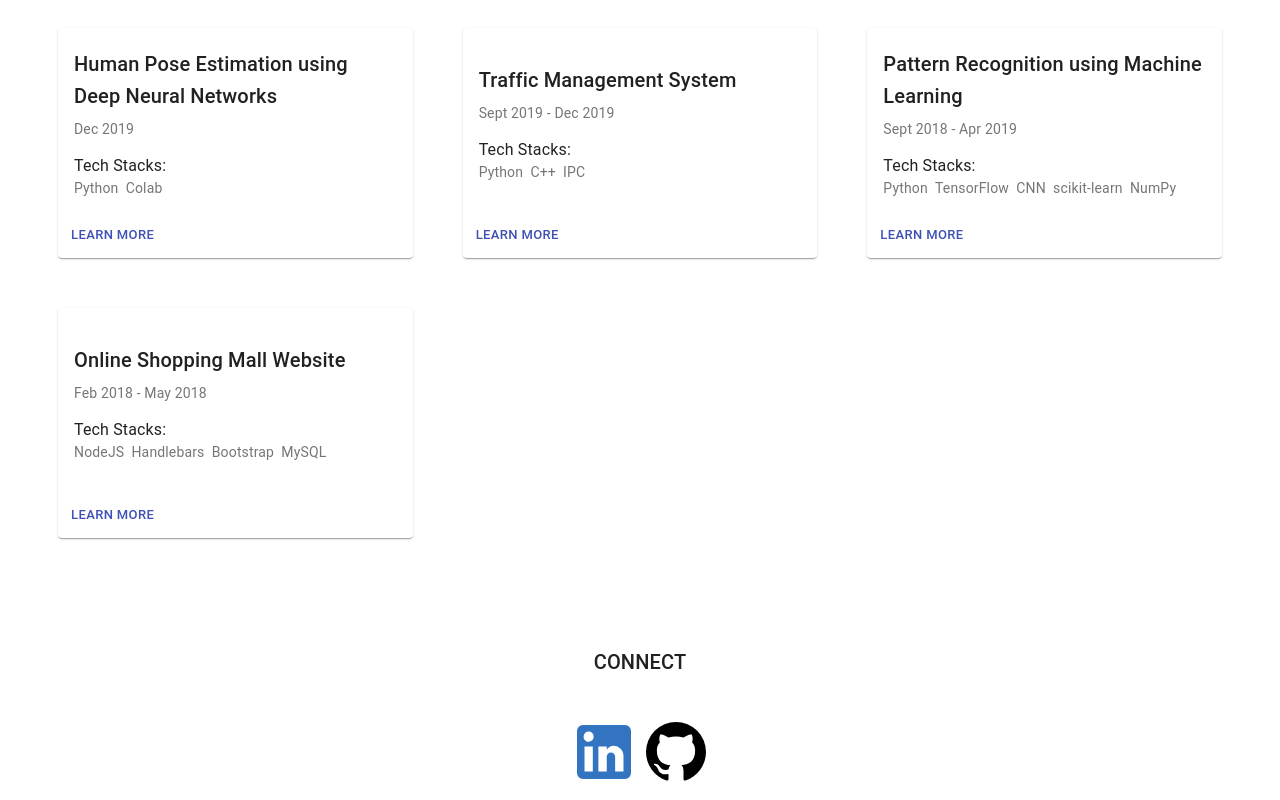
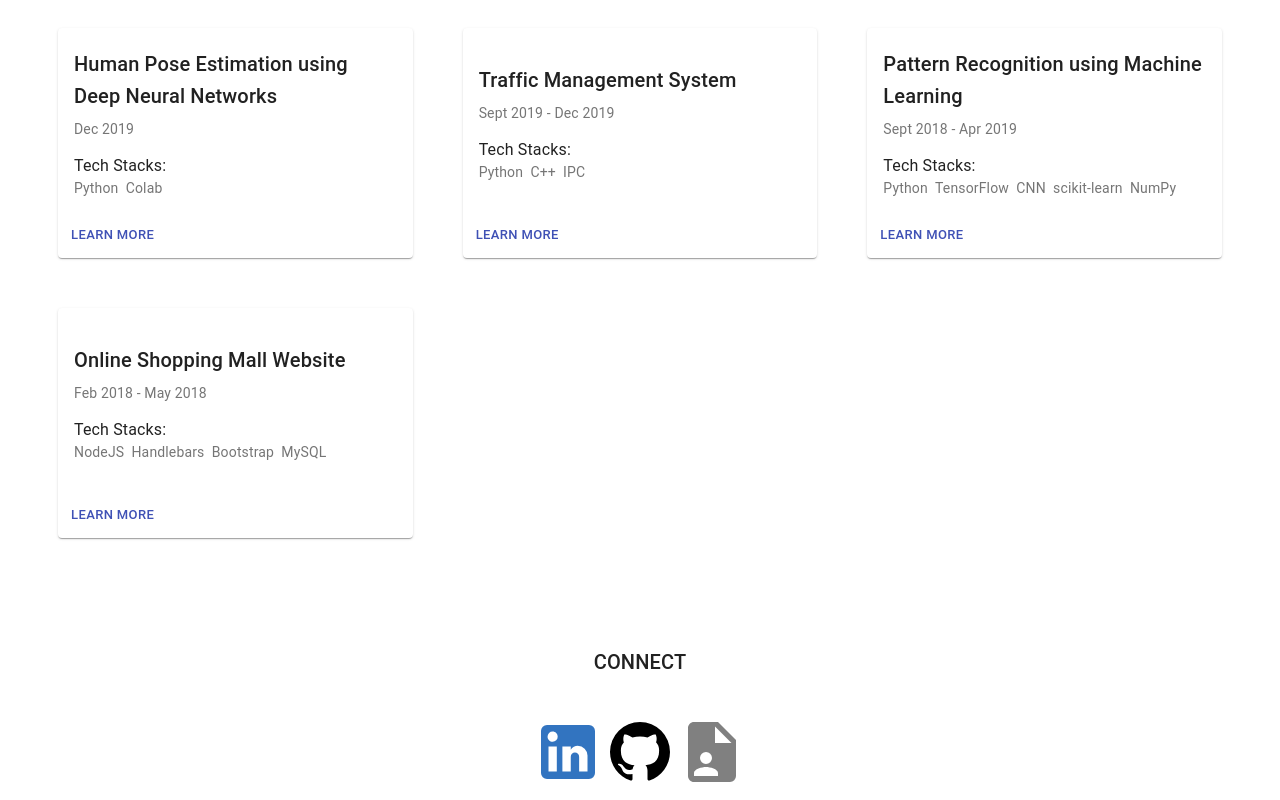
Before and after one commit to tonzmy/tonzmy.github.io, a React (Create React App) app: page / in a window 1280 px wide. Shown: the part 2853-3653 px from the top of the page. Built offline with nearby package versions, Linux system fonts and the light colour scheme.

Commit message:
added resume

```diff
--- a/src/components/ui/Connect.js
+++ b/src/components/ui/Connect.js
@@ -3,8 +3,10 @@ import Typography from '@material-ui/core/Typography';
 import Button from '@material-ui/core/Button';
 import { mdiLinkedin } from '@mdi/js';
 import { mdiGithub } from '@mdi/js';
+import { mdiFileAccount } from '@mdi/js';
 import Icon from '@mdi/react'
 import "../css/connect.css"
+import Resume from '../../documents/resume.pdf'
 
 const linkedin_link = "https://www.linkedin.com/in/zhiming-lin";
 const github_link = "https://github.com/tonzmy";
@@ -29,7 +31,11 @@ const Connect = () => (
                 <a href={github_link}>
                     <Icon path={mdiGithub} size={3} color="black"/>
                 </a>
-
+            </div>
+            <div>
+                <a href={Resume}>
+                    <Icon path={mdiFileAccount} size={3} color="gray"/>
+                </a>
             </div>
         </div>
     </div>
```
Also changed, not shown: 1 other file (tests, documents, lock files or other folders).
